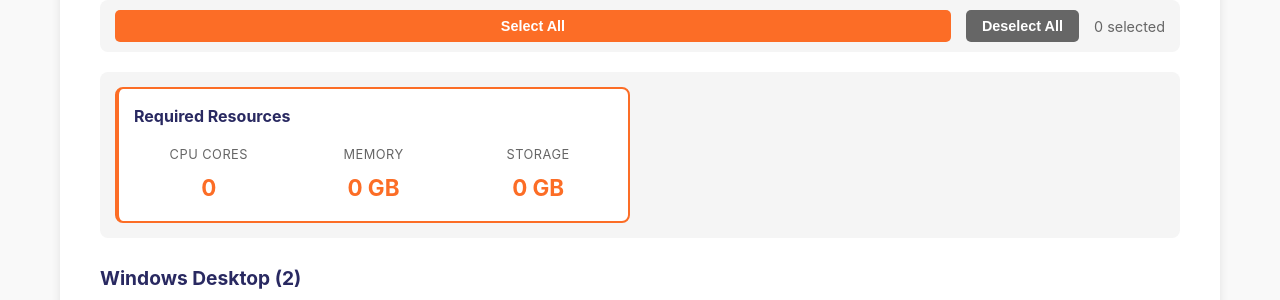
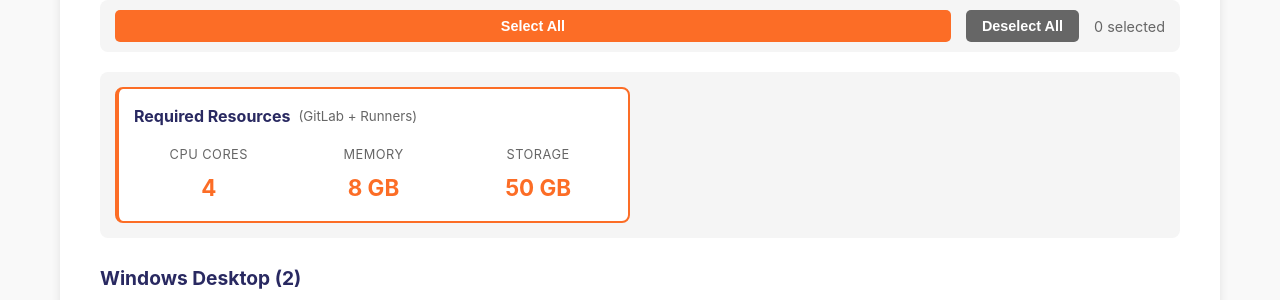
Before and after one commit to sp00nznet/BuildForever, a Flask app: page / in a window 1280 px wide. Shown: the part 1624-1924 px from the top of the page. Run offline with Flask 3, Linux system fonts and the light colour scheme; data that the repository does not hold is empty.

Commit message:
Include GitLab server in resource calculation
Add base GitLab server requirements (4 CPU, 8GB RAM, 50GB storage) to the
total resource calculation. The counter now shows combined resources for
GitLab server plus all selected runners.

```diff
--- a/gitlab-deployer/app/static/js/app.js
+++ b/gitlab-deployer/app/static/js/app.js
@@ -1,3 +1,6 @@
+// GitLab server resource requirements (base requirement)
+const GITLAB_SERVER_RESOURCES = { cpu: 4, memory: 8, storage: 50 };
+
 // Runner resource requirements (CPU cores, Memory GB, Storage GB)
 const RUNNER_RESOURCES = {
     'windows-10': { cpu: 4, memory: 8, storage: 60 },
@@ -127,10 +130,12 @@ function updateSelectedCount() {
 
 // Calculate and update resource totals
 function updateResourceTotals() {
-    let totalCpu = 0;
-    let totalMemory = 0;
-    let totalStorage = 0;
+    // Start with GitLab server requirements
+    let totalCpu = GITLAB_SERVER_RESOURCES.cpu;
+    let totalMemory = GITLAB_SERVER_RESOURCES.memory;
+    let totalStorage = GITLAB_SERVER_RESOURCES.storage;
 
+    // Add runner requirements
     document.querySelectorAll('input[name="runners"]:checked').forEach(checkbox => {
         const runner = checkbox.value;
         const resources = RUNNER_RESOURCES[runner];
--- a/gitlab-deployer/app/templates/index.html
+++ b/gitlab-deployer/app/templates/index.html
@@ -165,7 +165,7 @@
                     <!-- Resource Summary -->
                     <div class="resource-summary">
                         <div class="resource-panel required-resources">
-                            <h4>Required Resources</h4>
+                            <h4>Required Resources <small style="font-weight: normal; color: #666;">(GitLab + Runners)</small></h4>
                             <div class="resource-grid">
                                 <div class="resource-item">
                                     <span class="resource-label">CPU Cores</span>
```
